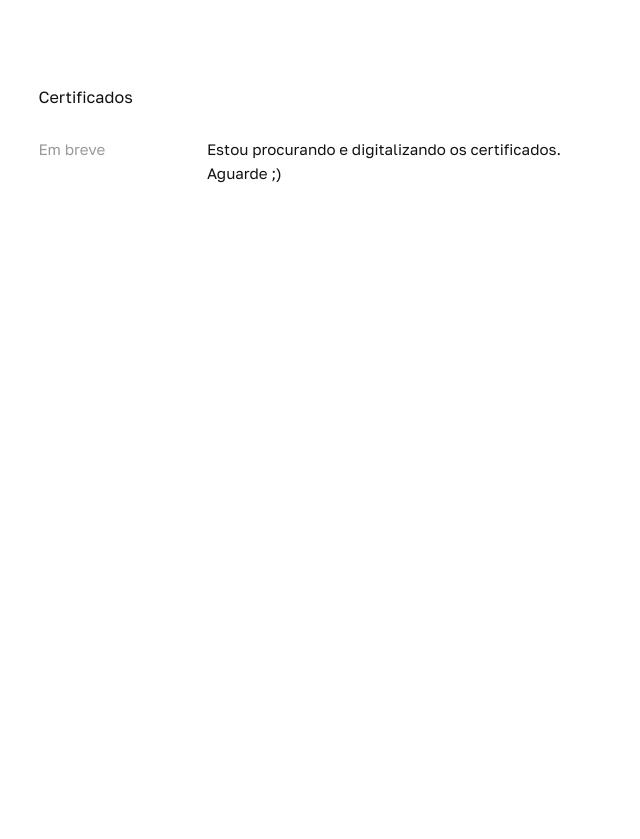
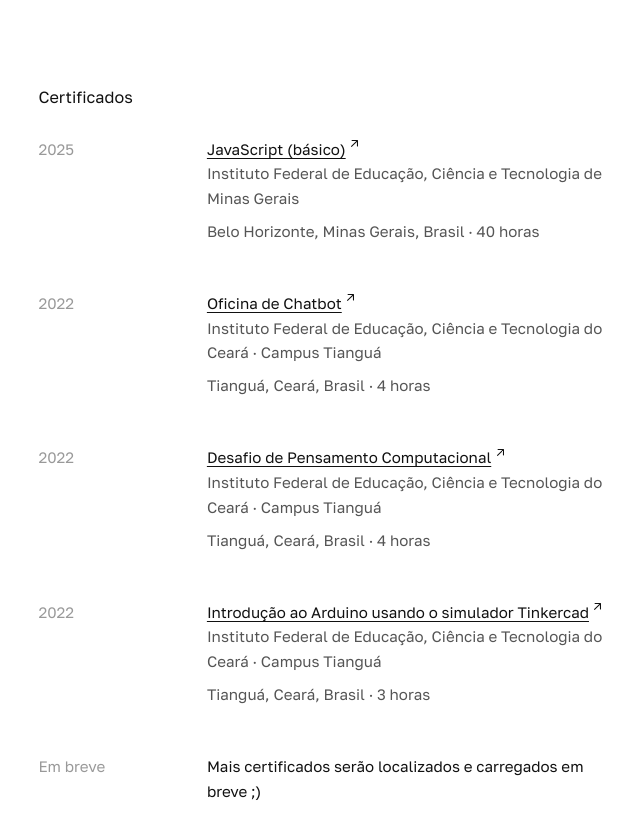
Before and after one commit to abraaokings/portfolio, a Next.js app: page / in a window 1280 px wide. Shown: the part 4200-5039 px from the top of the page, without its empty margins (310-950 px from the left). Before the commit the page ends 4471 px from the top, so only its background shows below. Built offline with nearby package versions, Linux system fonts and the light colour scheme.

Commit message:
fix(portfolio): adiciona certificados ao perfil

```diff
--- a/src/data/profile.ts
+++ b/src/data/profile.ts
@@ -347,7 +347,43 @@
 
 export const certificates: TimelineItem[] = [
   {
+    period: "2025",
+    title: "JavaScript (básico)",
+    href: "https://drive.google.com/file/d/1CnfdfVfUx3ppSbz7zR6X_QY4fNTea886/view?usp=sharing",
+    description: [
+      "Instituto Federal de Educação, Ciência e Tecnologia de Minas Gerais",
+      "Belo Horizonte, Minas Gerais, Brasil · 40 horas",
+    ],
+  },
+  {
+    period: "2022",
+    title: "Oficina de Chatbot",
+    href: "https://drive.google.com/file/d/1cB-41fdslchpeAVBaJNUIFMS1qcDIZ_0/view?usp=sharing",
+    description: [
+      "Instituto Federal de Educação, Ciência e Tecnologia do Ceará · Campus Tianguá",
+      "Tianguá, Ceará, Brasil · 4 horas",
+    ],
+  },
+  {
+    period: "2022",
+    title: "Desafio de Pensamento Computacional",
+    href: "https://drive.google.com/file/d/1McfzgR_4S7NrkPWV42oHjfm7VqA5AzIo/view?usp=sharing",
+    description: [
+      "Instituto Federal de Educação, Ciência e Tecnologia do Ceará · Campus Tianguá",
+      "Tianguá, Ceará, Brasil · 4 horas",
+    ],
+  },
+  {
+    period: "2022",
+    title: "Introdução ao Arduino usando o simulador Tinkercad",
+    href: "https://drive.google.com/file/d/18a7Kt3VuLcnKphuKWc6rW53wlJ9MU8wJ/view?usp=sharing",
+    description: [
+      "Instituto Federal de Educação, Ciência e Tecnologia do Ceará · Campus Tianguá",
+      "Tianguá, Ceará, Brasil · 3 horas",
+    ],
+  },
+  {
     period: "Em breve",
-    title: "Estou procurando e digitalizando os certificados. Aguarde ;)",
+    title: "Mais certificados serão localizados e carregados em breve ;)",
   },
 ];
```
